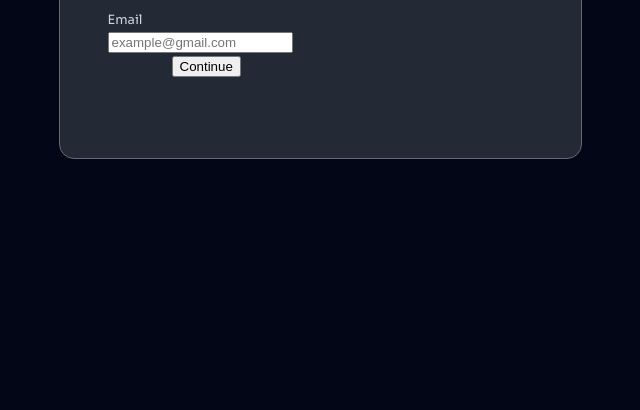
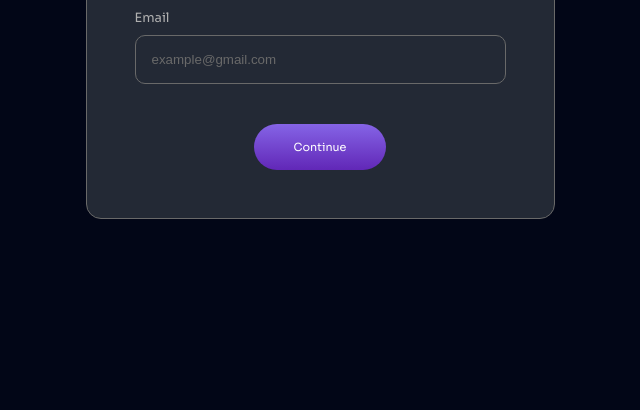
Before and after one commit to Mr-Luka/Register, a plain HTML site: page index.html in a window 1280 px wide. Shown: the part 390-800 px from the top of the page, without its empty margins (320-960 px from the left). Drawn offline with Linux system fonts and the light colour scheme; files whose address does not match are found by name.

Commit message:
finished css for the first page- Register

```diff
--- a/css/styles.css
+++ b/css/styles.css
@@ -33,19 +33,45 @@ body {
     border: 1px solid rgb(105, 105, 105);
     border-radius: 15px;
     background-color: #232935;
-    padding: 5rem 7rem 5rem 7rem;
+    padding: 5rem 0rem 3rem 2rem;
 }
 
 h1 {
-    margin: -2.5rem 11rem 1rem -4rem;
+    margin: -2.5rem 0rem 1rem 1rem;
     font-size: 1.2rem;
 }
 form {
-    margin: 1.5rem 11rem 0rem -4rem;
+    margin: 2.2rem 3rem 0rem 1rem;
 }
 p{
     font-size: 0.8rem;
-    margin-bottom: 0;
+    margin-bottom: 0.4rem;
+    color: rgb(175, 175, 175)
+}
+input {
+    padding: 1rem 11rem 1rem 1rem;
+    margin-bottom: 1rem;
+    background-color: #232935;
+    border: 1px solid rgb(105, 105, 105);
+    border-radius: 10px;
+}
+::placeholder {
+    color: rgb(105, 105, 105)
+}
+
+.div-button {
+    margin: 1.5rem 3rem 0rem 1rem;
+    text-align: center;
+}
+button {
+    padding: 1rem 2.5rem 1rem 2.5rem;
+    background: linear-gradient(#8564e6, #6127b7);
+    color: white;
+    font-family: 'Sora', sans-serif;
+    font-size: 0.7rem;
+    border: none;
+    border-radius: 2rem;
+
 }
 
 
```
